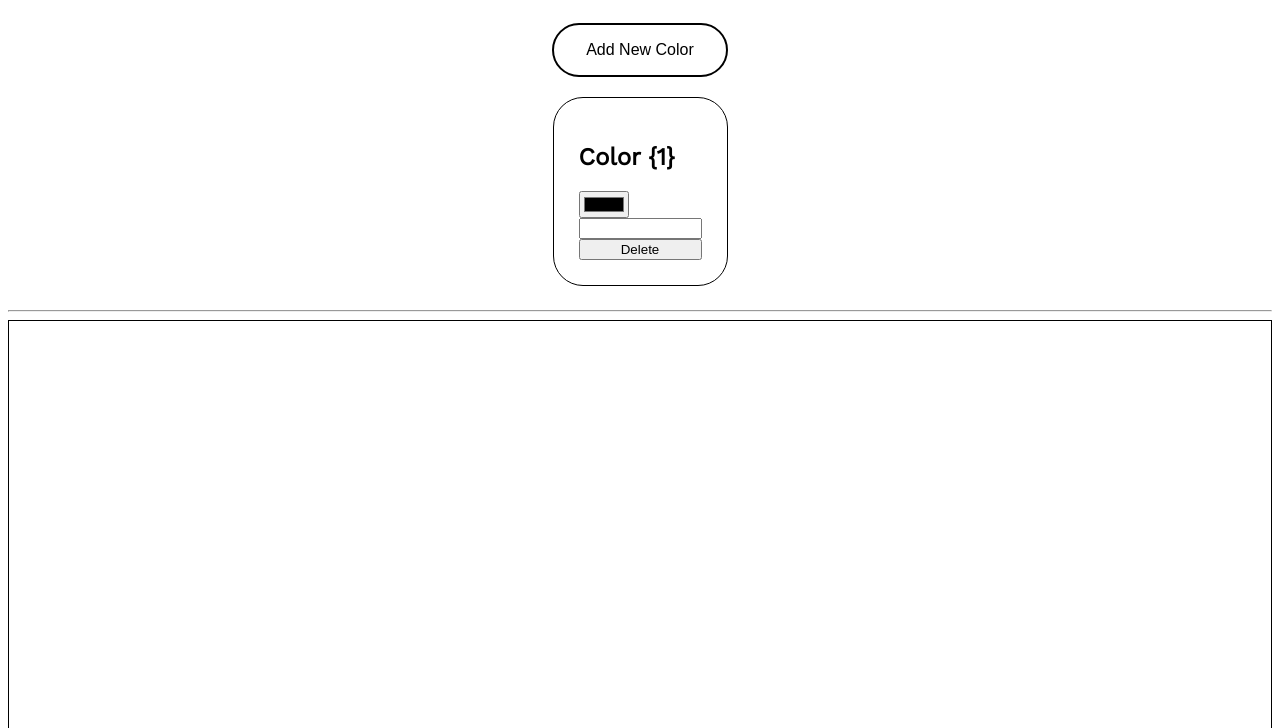
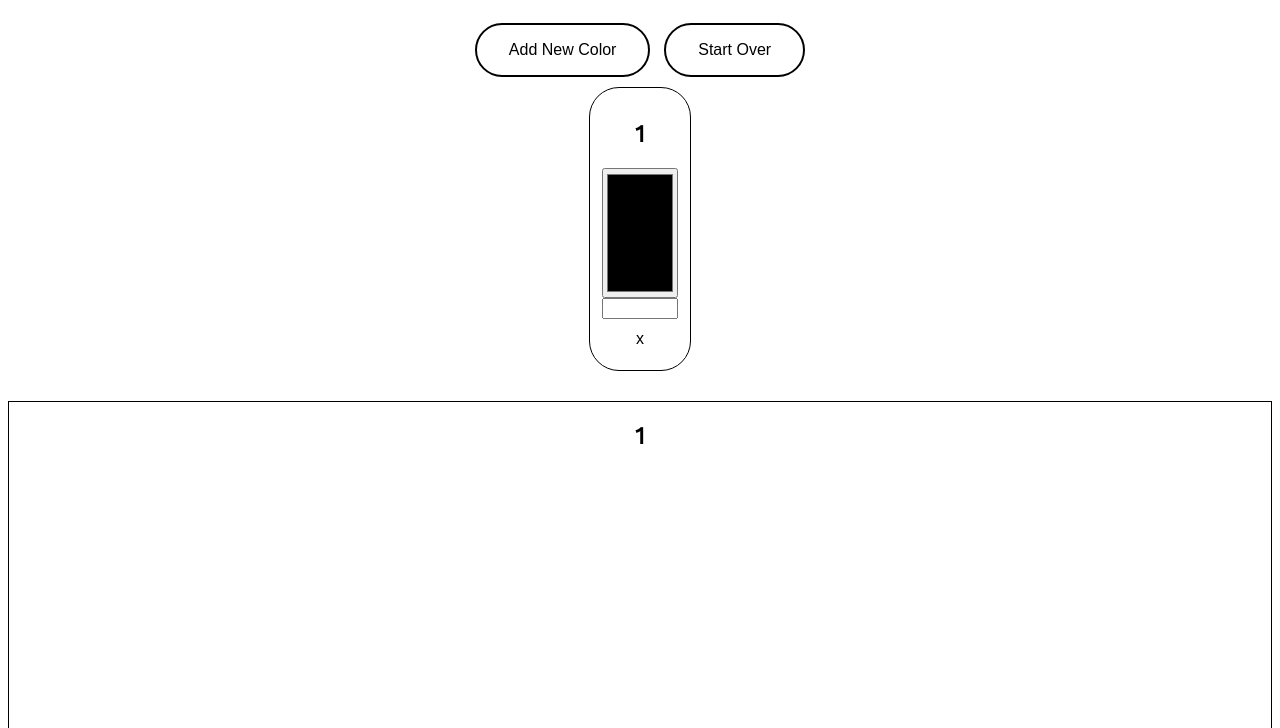
Before and after one commit to pineapplegiant/color-palette, a plain HTML site: page index.html in a window 1280 px wide. Both pictures are taken after a click on the button "Add New Color". Shown: the part 72-800 px from the top of the page. Drawn offline with nearby package versions, Linux system fonts and the light colour scheme.

Commit message:
more styling. functionality for colorfilling in prog

```diff
--- a/index.html
+++ b/index.html
@@ -4,7 +4,7 @@
     <meta charset="utf-8" />
     <meta name="viewport" content="width=device-width, initial-scale=1.0" />
     <meta http-equiv="X-UA-Compatible" content="IE=edge" />
-    <link href="styles.css" rel="stylesheet" />
+    <link rel="stylesheet" type="text/css" href="styles.css" />
     <link
       href="https://fonts.googleapis.com/css?family=Space+Mono&display=swap"
       rel="stylesheet"
@@ -16,21 +16,20 @@
     <title>Easy Breezy Color Pallette 🎨</title>
   </head>
   <body>
-    <main class="whole-page">
+    <main class="whole-page" id="whole-page">
       <div class="title">
         <h1 class="title">Color Pallete Creater!</h1>
         <button class="add-new-color">Add New Color</button>
+        <button class="add-new-color">Start Over</button>
       </div>
-      <div class="container">
-          <!-- all the color pickers  -->
-
+      <div class="container" id="container">
+        <!-- all the color pickers  -->
       </div>
 
-      <hr class="hr" />
+      <br class="br" />
 
-      <div class="pallete">
+      <div class="pallete" id="pallete">
         <!-- all the display color columns -->
-
       </div>
     </main>
     <script src="./script.js"></script>
--- a/script.js
+++ b/script.js
@@ -1,47 +1,52 @@
-/* eslint-disable require-jsdoc */
 const colorPickerContainer = document.getElementsByClassName("container");
 const colorPalleteContainer = document.getElementsByClassName("pallete");
-const theWholePage = document.getElementsByClassName("whole-page");
+const page = document.getElementById("whole-page");
 
-function listen() {
-  document
-    .querySelector(".whole-page")
-    .addEventListener("click", function(event) {
-      if (event.target.tagName === "BUTTON") {
-        if (event.target.innerText === "Add New Color") {
+page.addEventListener("click", buttonHandler, false);
+page.addEventListener("change", colorHandler, false);
 
-          addNewColorPicker();
-        } else if (event.target.innerText === "Delete") {
-          deleteColorPicker(event.target.id);
-        }
-      }
-    });
+function buttonHandler(event) {
+  if (event.target.tagName === "BUTTON") {
+    if (event.target.innerText === "Add New Color") {
+      addNewColorPicker();
+    } else if (event.target.innerText === "x") {
+      deleteColorPicker(event.target.id);
+    } else if (event.target.innerText === "Start Over") {
+      startOver();
+    }
+  }
+}
+
+function colorHandler(event) {
+
+  if (event.target.className === "second-input") {
+
+    fillInColor(event.target.value, event.target.id);
+  }
 }
 
 function addNewColorPicker() {
-  colorNumber = howManyColors();
-  randomId = Math.random() // this is next level right here
+  colorNumber = colorCounter();
+  randomId = Math.random(); // this is next level right here
   let colorBox = document.createElement("div");
   colorBox.className = "color-box";
   colorBox.id = randomId; // to use when listening to color changes in picker to display in pallete
 
   let h2 = document.createElement("h2");
-
-  h2.innerText = `Color {${colorNumber}}`;
+  h2.innerText = colorNumber;
+  h2.className = "h2";
 
   let firstInput = document.createElement("input");
   firstInput.type = "color";
   firstInput.className = "color";
-  firstInput.name = "y";
 
   let secondInput = document.createElement("input");
-  secondInput.type = "tel";
-  secondInput.id = "";
-  secondInput.name = "";
+  secondInput.className = 'second-input';
+  secondInput.id = randomId;
 
   let deleteButton = document.createElement("button");
   deleteButton.className = "delete-button";
-  deleteButton.innerText = "Delete";
+  deleteButton.innerText = "x";
   deleteButton.id = randomId;
 
   colorBox.appendChild(h2);
@@ -51,17 +56,26 @@ function addNewColorPicker() {
 
   // page is an iterable for some reason, a node i think, so we gotta iterate over it
   colorPickerContainer[0].appendChild(colorBox);
-  addDisplayColumn(randomId); // every color picker needs their color displayed
+  addDisplayColumn(randomId, colorNumber); // every color picker needs their color displayed
 }
 
-function howManyColors() {
+function colorCounter() {
   let numberOfColorBoxes = document.getElementsByClassName("color-box").length;
   return numberOfColorBoxes + 1; // js arrays start at 0 ^_^ and no on cares for color {0}
 }
-function addDisplayColumn(colorNumber) {
+
+function addDisplayColumn(randomId, colorNumber) {
   let displayColumn = document.createElement("div");
   displayColumn.className = "color-column";
-  displayColumn.id = colorNumber; // same as colorBox.id to tie them together
+  displayColumn.tagName = randomId;
+
+  displayColumn.id = randomId; // same as colorBox.id to tie them together
+
+  let h2 = document.createElement("h2");
+  h2.innerText = colorNumber;
+  h2.className = "h2";
+
+  displayColumn.appendChild(h2);
   colorPalleteContainer[0].appendChild(displayColumn);
 }
 
@@ -72,4 +86,15 @@ function deleteColorPicker(idNumber) {
   displayColumnToBeDeleted.remove();
 }
 
-listen();
+function startOver() {
+  // second chances for everyone and maybe thirds and ...
+  location.reload();
+}
+
+function fillInColor(colorValue, idNumber) {
+  // wip
+  console.log(document.getElementsByTagName(idNumber))
+  console.log(idNumber);
+}
+
+// columnDisplay.style.backgroundColor = colorValue;
--- a/styles.css
+++ b/styles.css
@@ -83,9 +83,50 @@ html {
   display: flex;
   flex-grow: 1;
   flex-direction: column;
-  max-width: 175px;
+  /* max-width: 175px; */
+  min-width: 0.2%;
+  max-width: 8%;
+
   border: solid black 1px;
   border-radius: 30px;
-  padding: 25px;
-  margin: 1rem;
+  padding: 12px;
+  margin: 0.4rem;
 }
+
+.color {
+  width: auto;
+  height: 130px;
+}
+
+.delete-button {
+  height: 31px;
+  border-radius: 0% 0% 35% 35%;
+  color: #0099cc;
+
+  font-size: 16px;
+  margin: 4px 2px;
+  cursor: pointer;
+  background-color: white;
+  color: black;
+  border: black;
+}
+
+.delete-button:hover {
+  background-color: black;
+  color: white;
+  transform: scale(1.2);
+  -webkit-transition: transform 0.3s ease-out;
+}
+
+.h2 {
+  text-align: center;
+}
+
+button:focus {
+  /* magical */
+  outline: 0;
+}
+button:active {
+  transform: scale(1.2);
+  -webkit-transition: transform 0.01s ease-out;
+}
```
